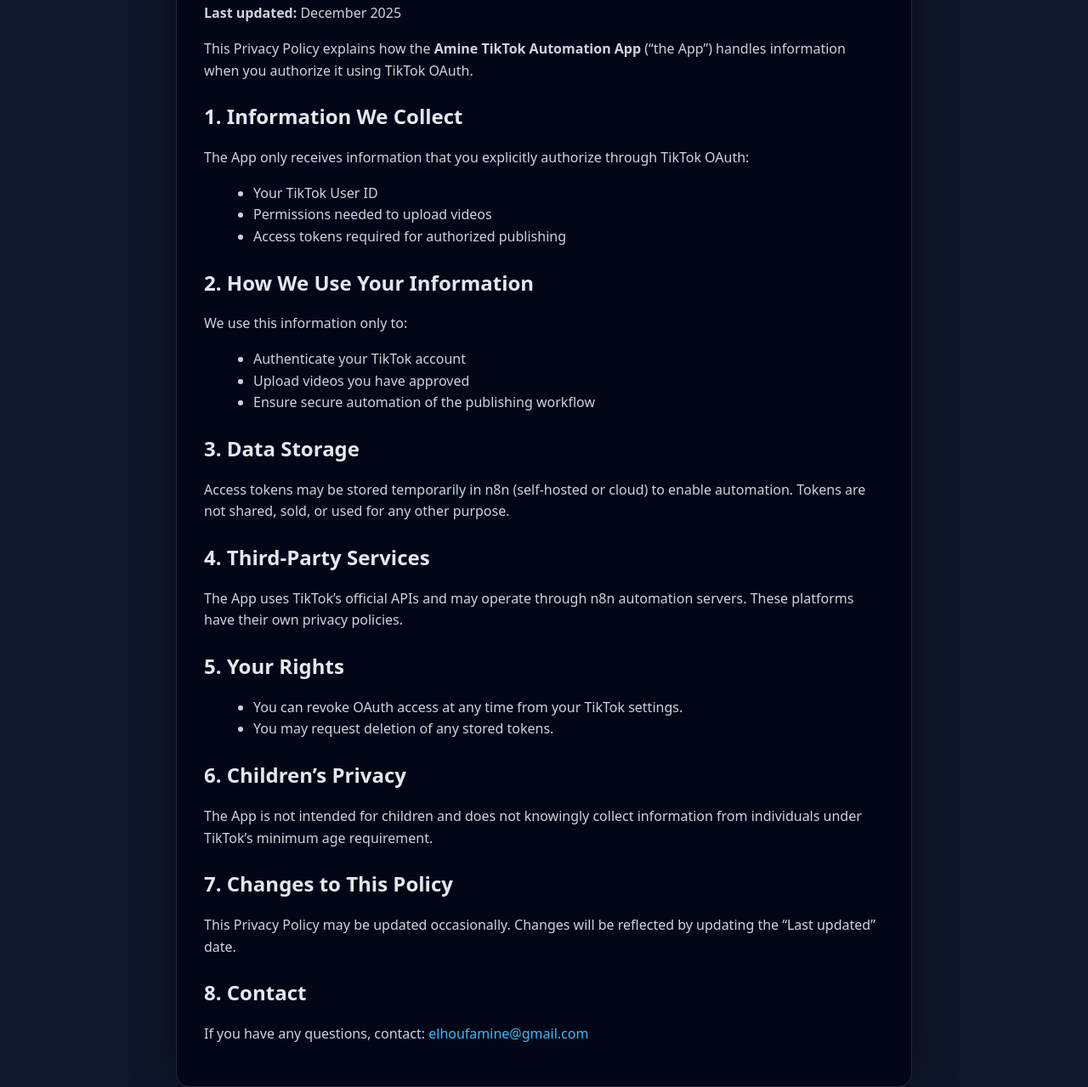
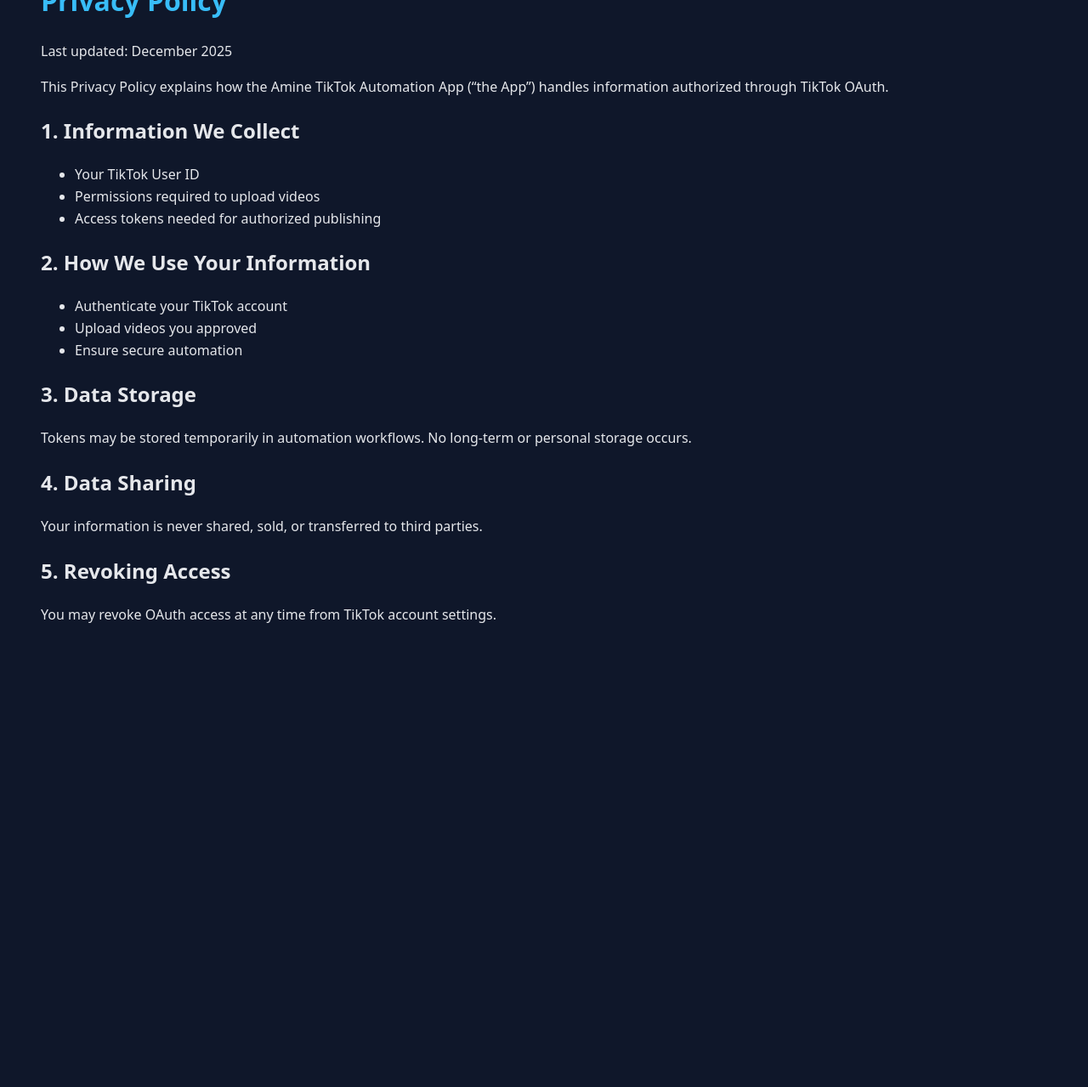
Before and after one commit to amineelhouf/tiktok, a plain HTML site: page privacy.html in a window 1280 px wide. Shown: the part 94-1373 px from the top of the page at 85% size. After the commit the page ends 895 px from the top, so only its background shows below. Drawn offline with Linux system fonts and the light colour scheme.

Commit message:
Revise privacy policy content and formatting
Updated the privacy policy details and improved wording for clarity.

```diff
--- a/privacy.html
+++ b/privacy.html
@@ -2,120 +2,58 @@
 <html lang="en">
 <head>
   <meta charset="UTF-8">
-  <title>Privacy Policy – Amine TikTok Automation</title>
+  <title>Privacy Policy - Amine TikTok Automation</title>
   <meta name="viewport" content="width=device-width, initial-scale=1">
-  <meta name="description" content="Privacy Policy for Amine TikTok Automation App. No data is stored or shared. Uses secure TikTok OAuth.">
+
+  <meta name="description" content="Privacy Policy for Amine TikTok Automation App. No personal data is stored, shared, or sold.">
   <meta name="robots" content="index, follow">
+
   <meta property="og:title" content="Privacy Policy - Amine TikTok Automation">
-<meta property="og:description" content="This app uses TikTok OAuth. No personal data is stored or shared.">
+  <meta property="og:description" content="This app uses TikTok OAuth. No personal data is stored permanently or shared.">
   <meta property="og:type" content="website">
   <meta property="og:url" content="https://amineelhouf.github.io/tiktok/privacy.html">
   <meta property="og:site_name" content="Amine TikTok Automation">
+
   <style>
     body {
-      font-family: system-ui, -apple-system, BlinkMacSystemFont, "Segoe UI", sans-serif;
-      margin: 0;
-      padding: 0;
+      font-family: system-ui, sans-serif;
       background: #0f172a;
       color: #e5e7eb;
-      display: flex;
-      align-items: center;
-      justify-content: center;
-      min-height: 100vh;
-    }
-    .card {
-      max-width: 800px;
-      padding: 32px;
-      background: #020617;
-      border-radius: 16px;
-      border: 1px solid #1e293b;
-      box-shadow: 0 0 50px rgba(0,0,0,0.45);
-    }
-    h1 {
-      margin-top: 0;
-      color: #f1f5f9;
-    }
-    h2 {
-      color: #e2e8f0;
-      margin-top: 24px;
-    }
-    p, li {
-      color: #cbd5e1;
+      padding: 40px;
       line-height: 1.6;
     }
-    ul {
-      margin-left: 18px;
-    }
-    a {
-      color: #38bdf8;
-      text-decoration: none;
-    }
-    a:hover {
-      text-decoration: underline;
-    }
+    h1 { color: #38bdf8; }
   </style>
 </head>
+
 <body>
-  <main class="card">
   <h1>Privacy Policy</h1>
-    <p><strong>Last updated:</strong> December 2025</p>
+  <p>Last updated: December 2025</p>
 
-    <p>
-      This Privacy Policy explains how the <strong>Amine TikTok Automation App</strong>
-      (“the App”) handles information when you authorize it using TikTok OAuth.
-    </p>
+  <p>This Privacy Policy explains how the Amine TikTok Automation App (“the App”) handles information authorized through TikTok OAuth.</p>
 
   <h2>1. Information We Collect</h2>
-    <p>The App only receives information that you explicitly authorize through TikTok OAuth:</p>
   <ul>
     <li>Your TikTok User ID</li>
-      <li>Permissions needed to upload videos</li>
-      <li>Access tokens required for authorized publishing</li>
+    <li>Permissions required to upload videos</li>
+    <li>Access tokens needed for authorized publishing</li>
   </ul>
 
   <h2>2. How We Use Your Information</h2>
-    <p>We use this information only to:</p>
   <ul>
     <li>Authenticate your TikTok account</li>
-      <li>Upload videos you have approved</li>
-      <li>Ensure secure automation of the publishing workflow</li>
+    <li>Upload videos you approved</li>
+    <li>Ensure secure automation</li>
   </ul>
 
   <h2>3. Data Storage</h2>
-    <p>
-      Access tokens may be stored temporarily in n8n (self-hosted or cloud) to enable
-      automation. Tokens are not shared, sold, or used for any other purpose.
-    </p>
+  <p>Tokens may be stored temporarily in automation workflows. No long-term or personal storage occurs.</p>
 
-    <h2>4. Third-Party Services</h2>
-    <p>
-      The App uses TikTok’s official APIs and may operate through n8n automation servers.
-      These platforms have their own privacy policies.
-    </p>
+  <h2>4. Data Sharing</h2>
+  <p>Your information is never shared, sold, or transferred to third parties.</p>
 
-    <h2>5. Your Rights</h2>
-    <ul>
-      <li>You can revoke OAuth access at any time from your TikTok settings.</li>
-      <li>You may request deletion of any stored tokens.</li>
-    </ul>
+  <h2>5. Revoking Access</h2>
+  <p>You may revoke OAuth access at any time from TikTok account settings.</p>
 
-    <h2>6. Children’s Privacy</h2>
-    <p>
-      The App is not intended for children and does not knowingly collect information
-      from individuals under TikTok’s minimum age requirement.
-    </p>
-
-    <h2>7. Changes to This Policy</h2>
-    <p>
-      This Privacy Policy may be updated occasionally. Changes will be reflected by updating
-      the “Last updated” date.
-    </p>
-
-    <h2>8. Contact</h2>
-    <p>
-      If you have any questions, contact:
-      <a href="mailto:elhoufamine@gmail.com">elhoufamine@gmail.com</a>
-    </p>
-  </main>
 </body>
 </html>
```
Lines whose indentation alone changed are shown as unchanged.
